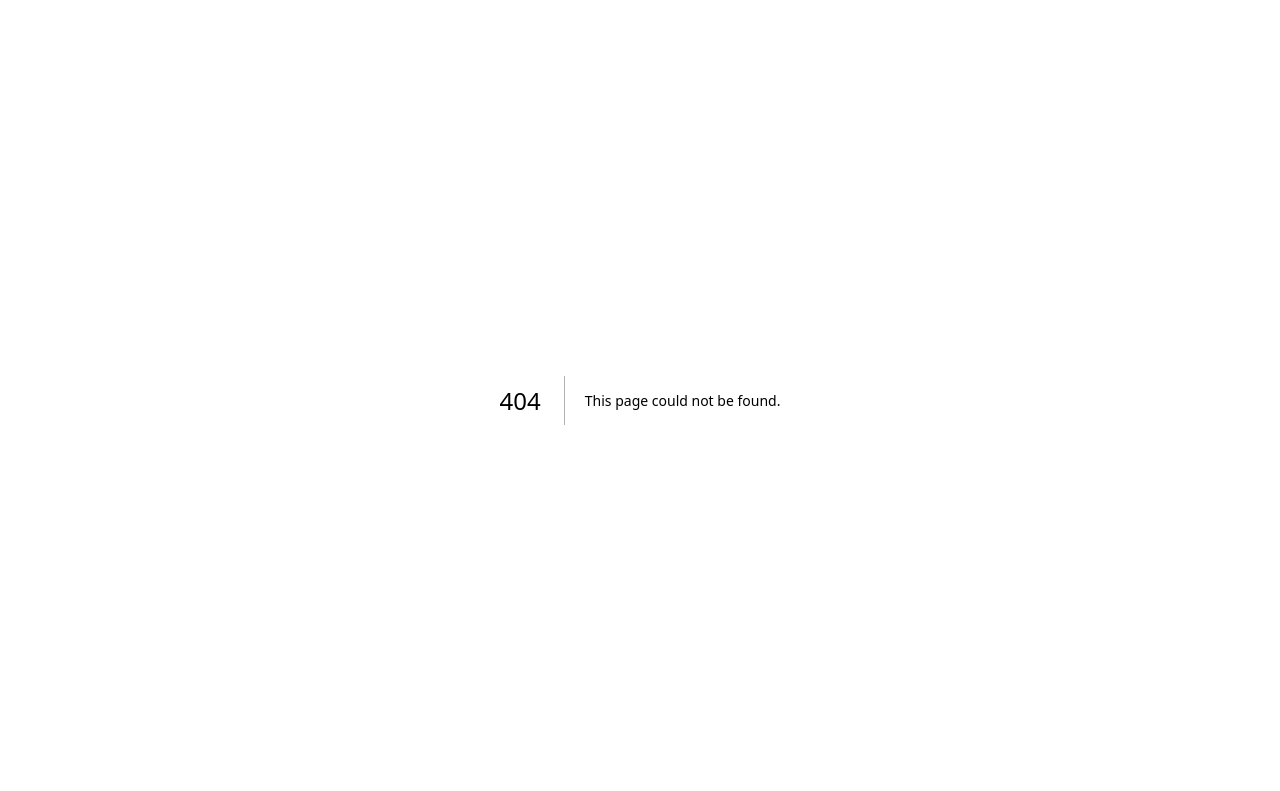
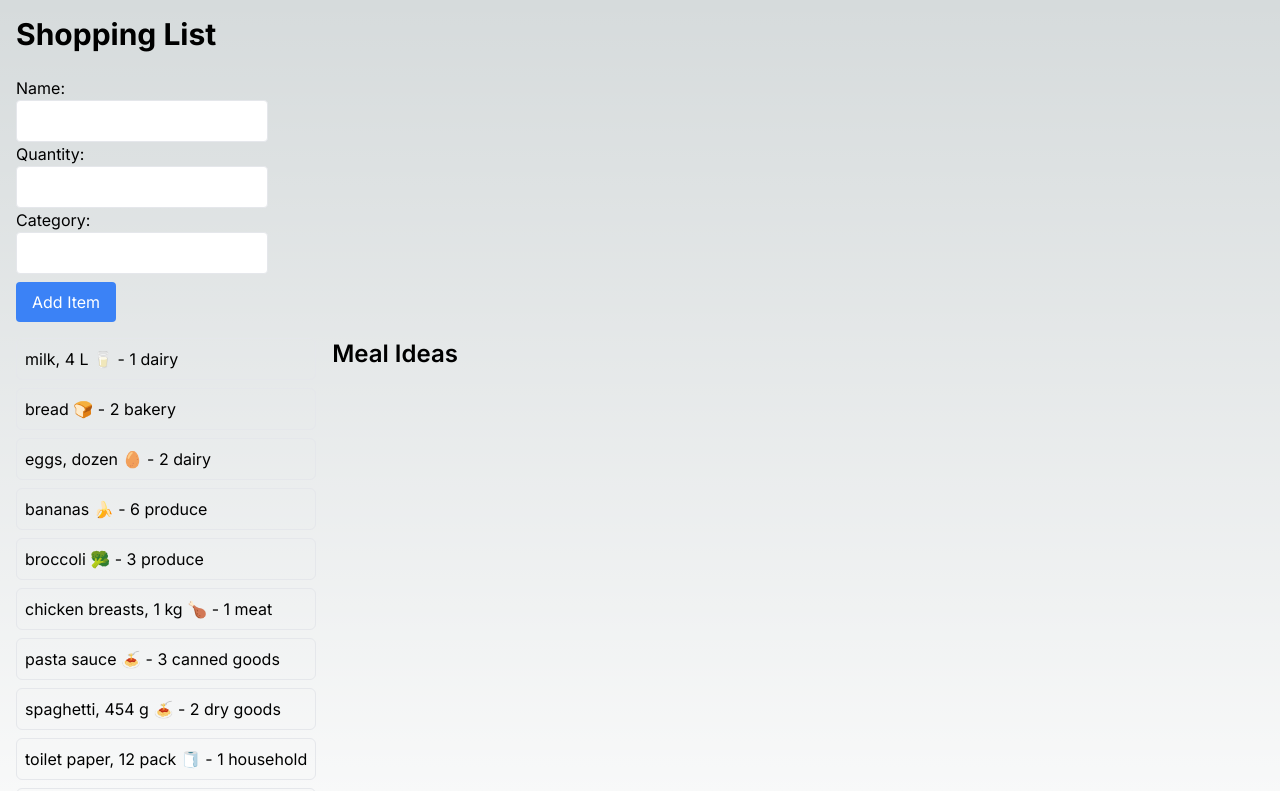
Before and after one commit to Owais-H/cprg306-assignments, a Next.js app: page /week-7 in a window 1280 px wide. Before the commit this address had no page. Shown: the top 791 px of the page. Built offline with nearby package versions, Linux system fonts and the light colour scheme.

Commit message:
week-7
assignment is done with meal-ideas

```diff
--- a/app/page.js
+++ b/app/page.js
@@ -24,6 +24,9 @@ export default function Home() {
       <div>
       <Link className={linkStyles} href="./week-6">Week 6 Assignment</Link>
       </div>
+      <div>
+      <Link className={linkStyles} href="./week-7">Week 7 Assignment</Link>
+      </div>
     </main>
   );
 }
--- /dev/null
+++ b/app/week-7/item-list.js
@@ -0,0 +1,14 @@
+import React from 'react';
+import Item from './item';
+
+const ItemList = ({ items, onItemSelect }) => {
+  return (
+    <ul>
+      {items.map((item, index) => (
+        <Item key={item.id} item={item} onSelect={onItemSelect} />
+      ))}
+    </ul>
+  );
+};
+
+export default ItemList;
--- /dev/null
+++ b/app/week-7/item.js
@@ -0,0 +1,14 @@
+import React from 'react';
+
+const Item = ({ item, onSelect }) => {
+  return (
+    <li
+      onClick={() => onSelect(item)}
+      className="cursor-pointer p-2 mb-2 border rounded-md hover:bg-orange-500 transition-colors duration-200"
+    >
+      {item.name} - {item.quantity} {item.category}
+    </li>
+  );
+};
+
+export default Item;
--- /dev/null
+++ b/app/week-7/items.json
@@ -0,0 +1,74 @@
+[
+    {
+      "id": "1h2GJKH12gkHG31h1H",
+      "name": "milk, 4 L 🥛",
+      "quantity": 1,
+      "category": "dairy"
+    },
+    {
+      "id": "2KJH3k2j3H1k2J3K1H",
+      "name": "bread 🍞",
+      "quantity": 2,
+      "category": "bakery"
+    },
+    {
+      "id": "3h2KJH3k2j3H1k2J3",
+      "name": "eggs, dozen 🥚",
+      "quantity": 2,
+      "category": "dairy"
+    },
+    {
+      "id": "4k2J3K1H2GJKH12gk",
+      "name": "bananas 🍌",
+      "quantity": 6,
+      "category": "produce"
+    },
+    {
+      "id": "5H1h1H2KJH3k2j3H",
+      "name": "broccoli 🥦",
+      "quantity": 3,
+      "category": "produce"
+    },
+    {
+      "id": "6H1k2J3K1H2GJKH1",
+      "name": "chicken breasts, 1 kg 🍗",
+      "quantity": 1,
+      "category": "meat"
+    },
+    {
+      "id": "7gkHG31h1H2KJH3k",
+      "name": "pasta sauce 🍝",
+      "quantity": 3,
+      "category": "canned goods"
+    },
+    {
+      "id": "8j3H1k2J3K1H2GJK",
+      "name": "spaghetti, 454 g 🍝",
+      "quantity": 2,
+      "category": "dry goods"
+    },
+    {
+      "id": "9H12gkHG31h1H2KJ",
+      "name": "toilet paper, 12 pack 🧻",
+      "quantity": 1,
+      "category": "household"
+    },
+    {
+      "id": "10H3k2j3H1k2J3K1",
+      "name": "paper towels, 6 pack",
+      "quantity": 1,
+      "category": "household"
+    },
+    {
+      "id": "11k2J3K1H2GJKH12",
+      "name": "dish soap 🍽️",
+      "quantity": 1,
+      "category": "household"
+    },
+    {
+      "id": "12GJKH12gkHG31h1",
+      "name": "hand soap 🧼",
+      "quantity": 4,
+      "category": "household"
+    }
+  ]
--- /dev/null
+++ b/app/week-7/meal-ideas.js
@@ -0,0 +1,75 @@
+"use client";
+
+import React, { useState, useEffect } from 'react';
+
+const fetchMealIdeas = async (ingredient) => {
+  const response = await fetch(`https://www.themealdb.com/api/json/v1/1/filter.php?i=${ingredient}`);
+  const data = await response.json();
+  return data.meals;
+};
+
+const fetchMealDetails = async (idMeal) => {
+  const response = await fetch(`https://www.themealdb.com/api/json/v1/1/lookup.php?i=${idMeal}`);
+  const data = await response.json();
+  return data.meals[0];
+};
+
+const MealIdeas = ({ ingredient }) => {
+  const [meals, setMeals] = useState([]);
+  const [selectedMeal, setSelectedMeal] = useState(null);
+
+  const loadMealIdeas = async () => {
+    if (ingredient) {
+      const fetchedMeals = await fetchMealIdeas(ingredient);
+      setMeals(fetchedMeals || []);
+    }
+  };
+
+  const loadMealDetails = async (idMeal) => {
+    const meal = await fetchMealDetails(idMeal);
+    setSelectedMeal(meal);
+  };
+
+  useEffect(() => {
+    loadMealIdeas();
+  }, [ingredient]);
+
+  return (
+    <div className="ml-4">
+      <h2 className="text-2xl font-semibold mb-4">Meal Ideas</h2>
+      <ul className="grid grid-cols-1 sm:grid-cols-2 md:grid-cols-3 gap-4">
+        {meals.map(meal => (
+          <li
+            key={meal.idMeal}
+            className="border p-4 rounded-md shadow-md hover:shadow-lg hover:bg-orange-200 transition-all duration-200 cursor-pointer"
+            onClick={() => loadMealDetails(meal.idMeal)}
+          >
+            <img src={meal.strMealThumb} alt={meal.strMeal} className="w-full h-32 object-cover rounded-md mb-2" />
+            <p className="text-lg font-medium">{meal.strMeal}</p>
+          </li>
+        ))}
+      </ul>
+      {selectedMeal && (
+        <div className="mt-4 p-4 border rounded-md shadow-md">
+          <h3 className="text-xl font-semibold mb-2">{selectedMeal.strMeal}</h3>
+          <img src={selectedMeal.strMealThumb} alt={selectedMeal.strMeal} className="w-full h-32 object-cover rounded-md mb-2" />
+          <p className="mb-2"><strong>Category:</strong> {selectedMeal.strCategory}</p>
+          <p className="mb-2"><strong>Area:</strong> {selectedMeal.strArea}</p>
+          <p className="mb-2"><strong>Instructions:</strong> {selectedMeal.strInstructions}</p>
+          <h4 className="text-lg font-semibold mt-2">Ingredients:</h4>
+          <ul className="list-disc ml-6">
+            {Array.from({ length: 20 }).map((_, i) => {
+              const ingredient = selectedMeal[`strIngredient${i + 1}`];
+              const measure = selectedMeal[`strMeasure${i + 1}`];
+              return ingredient ? (
+                <li key={i}>{ingredient} - {measure}</li>
+              ) : null;
+            })}
+          </ul>
+        </div>
+      )}
+    </div>
+  );
+};
+
+export default MealIdeas;
--- /dev/null
+++ b/app/week-7/new-item.js
@@ -0,0 +1,64 @@
+import React, { useState } from 'react';
+import {v4 as uuidv4} from 'uuid';
+export default function NewItem({ onAddItem }) {
+  const [name, setName] = useState('');
+  const [quantity, setQuantity] = useState('');
+  const [category, setCategory] = useState('');
+
+  const handleSubmit = (e) => {
+    e.preventDefault();
+    if (name && quantity && category) {
+      const newItem = {
+        id: uuidv4(),
+        name,
+        quantity: parseInt(quantity),
+        category,
+      };
+      onAddItem(newItem);
+      setName('');
+      setQuantity('');
+      setCategory('');
+    }
+  };
+
+  return (
+    <form onSubmit={handleSubmit} className="mb-4">
+      <div>
+        <label className="block">Name:</label>
+        <input
+          type="text"
+          value={name}
+          onChange={(e) => setName(e.target.value)}
+          className="border rounded p-2"
+          required
+          style={{color:'black'}}
+        />
+      </div>
+      <div>
+        <label className="block">Quantity:</label>
+        <input
+          type="number"
+          value={quantity}
+          onChange={(e) => setQuantity(e.target.value)}
+          className="border rounded p-2"
+          required
+          style={{color:'black'}}
+        />
+      </div>
+      <div>
+        <label className="block">Category:</label>
+        <input
+          type="text"
+          value={category}
+          onChange={(e) => setCategory(e.target.value)}
+          className="border rounded p-2"
+          required
+          style={{color:'black'}}
+        />
+      </div>
+      <button type="submit" className="mt-2 px-4 py-2 bg-blue-500 text-white rounded">
+        Add Item
+      </button>
+    </form>
+  );
+}
--- /dev/null
+++ b/app/week-7/page.js
@@ -0,0 +1,43 @@
+"use client";
+
+import React, { useState } from 'react';
+import itemsData from './items.json';
+import NewItem from './new-item';
+import ItemList from './item-list';
+import MealIdeas from './meal-ideas';
+
+export default function Page() {
+  const [items, setItems] = useState(itemsData);
+  const [selectedItemName, setSelectedItemName] = useState('');
+
+  const handleAddItem = (newItem) => {
+    setItems((prevItems) => [...prevItems, newItem]);
+  };
+
+  const handleItemSelect = (item) => {
+    const cleanItemName = cleanItemNameForAPI(item.name);
+    setSelectedItemName(cleanItemName);
+  };
+
+  const cleanItemNameForAPI = (itemName) => {
+    return itemName
+      .split(',')[0]
+      .replace(/([\u2700-\u27BF]|[\uE000-\uF8FF]|[\uD83C-\uDBFF\uDC00-\uDFFF]|[\u2011-\u26FF])/g, '')
+      .trim();
+  };
+
+  return (
+    <main className="container mx-auto p-4">
+      <h1 className="text-3xl font-bold mb-6">Shopping List</h1>
+      <NewItem onAddItem={handleAddItem} />
+      <div style={{ display: 'flex' }}>
+        <div>
+          <ItemList items={items} onItemSelect={handleItemSelect} />
+        </div>
+        <div>
+          <MealIdeas ingredient={selectedItemName} />
+        </div>
+      </div>
+    </main>
+  );
+}
```
